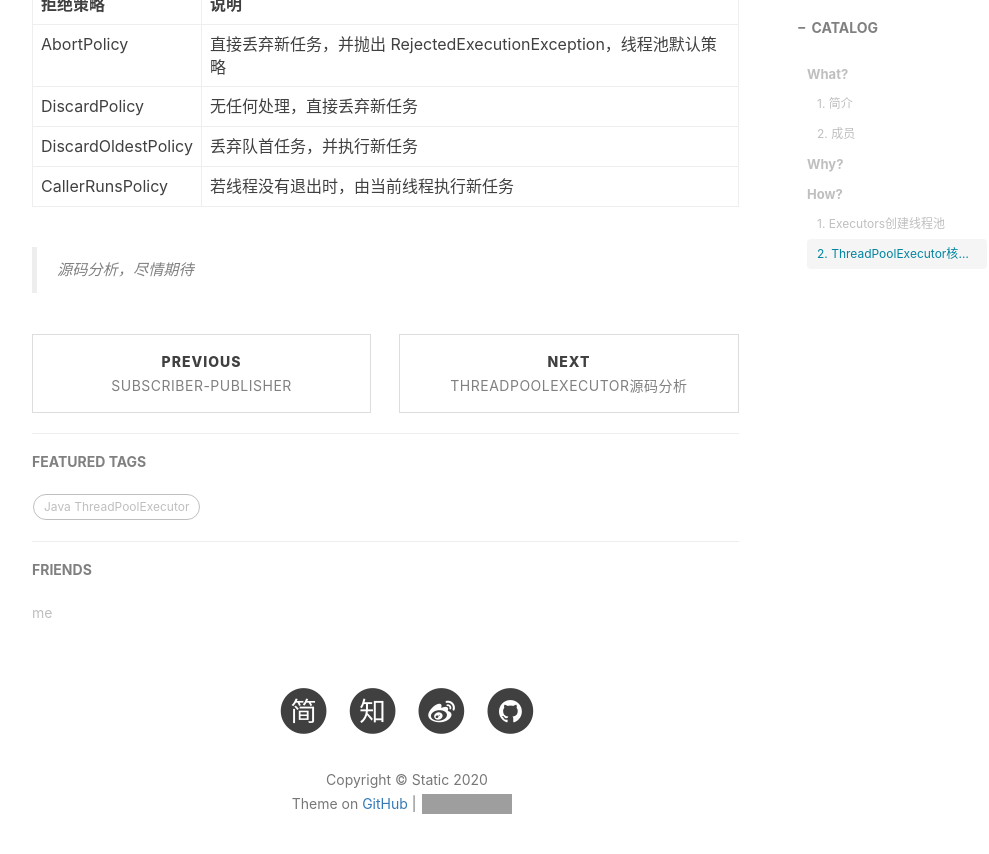
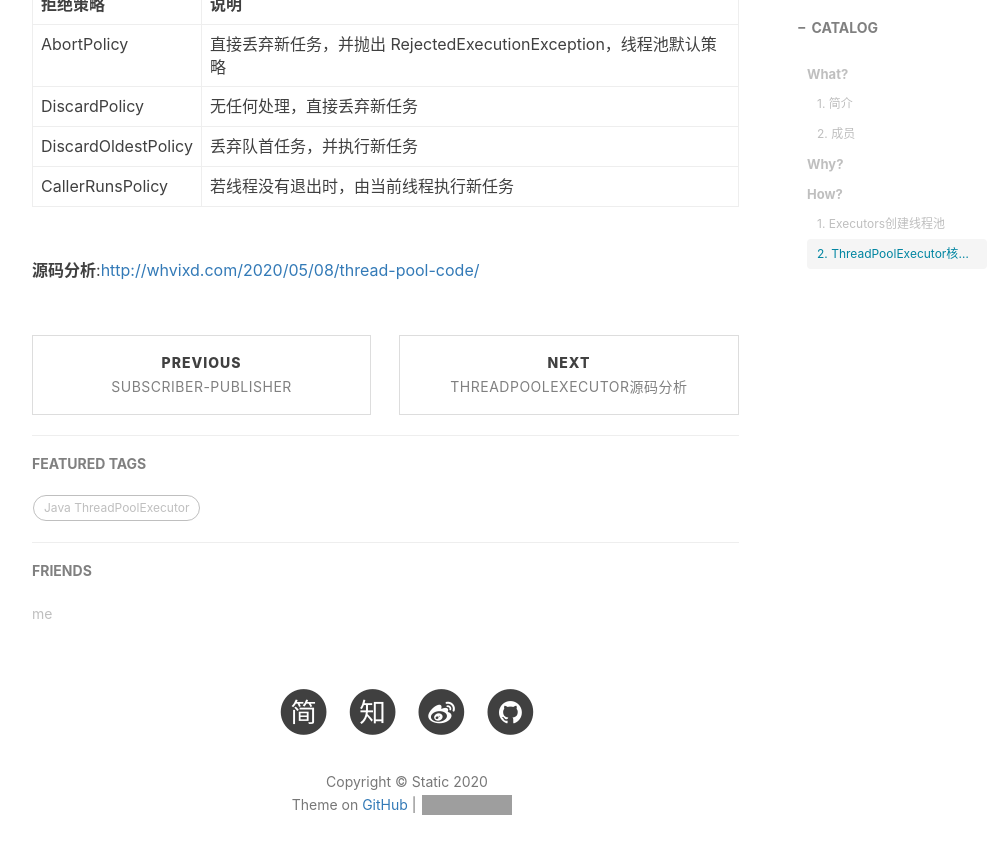
Before and after one commit to whvixd/qilixiang.github.io, a Jekyll site: the page built from _posts/2020-05-07-thread-pool.md, in a window 1280 px wide and 900 px high, scrolled down 3228 px. Shown: the top 854 px of the window, without its empty margins (233-1222 px from the left). Built offline with Jekyll 4.4.1, drawn with Linux system fonts in a browser that asks for light colours; nearby versions of some CDN libraries; comment, search, counter and statistics services are not loaded; grey boxes are pictures that could not be loaded.

Commit message:
添加源码分析地址

```diff
--- a/_posts/2020-05-07-thread-pool.md
+++ b/_posts/2020-05-07-thread-pool.md
@@ -102,4 +102,4 @@ DiscardPolicy|无任何处理，直接丢弃新任务
 DiscardOldestPolicy|丢弃队首任务，并执行新任务
 CallerRunsPolicy|若线程没有退出时，由当前线程执行新任务
 
-> 源码分析，尽情期待
+**源码分析**:[http://whvixd.com/2020/05/08/thread-pool-code/](http://whvixd.com/2020/05/08/thread-pool-code/)
```
